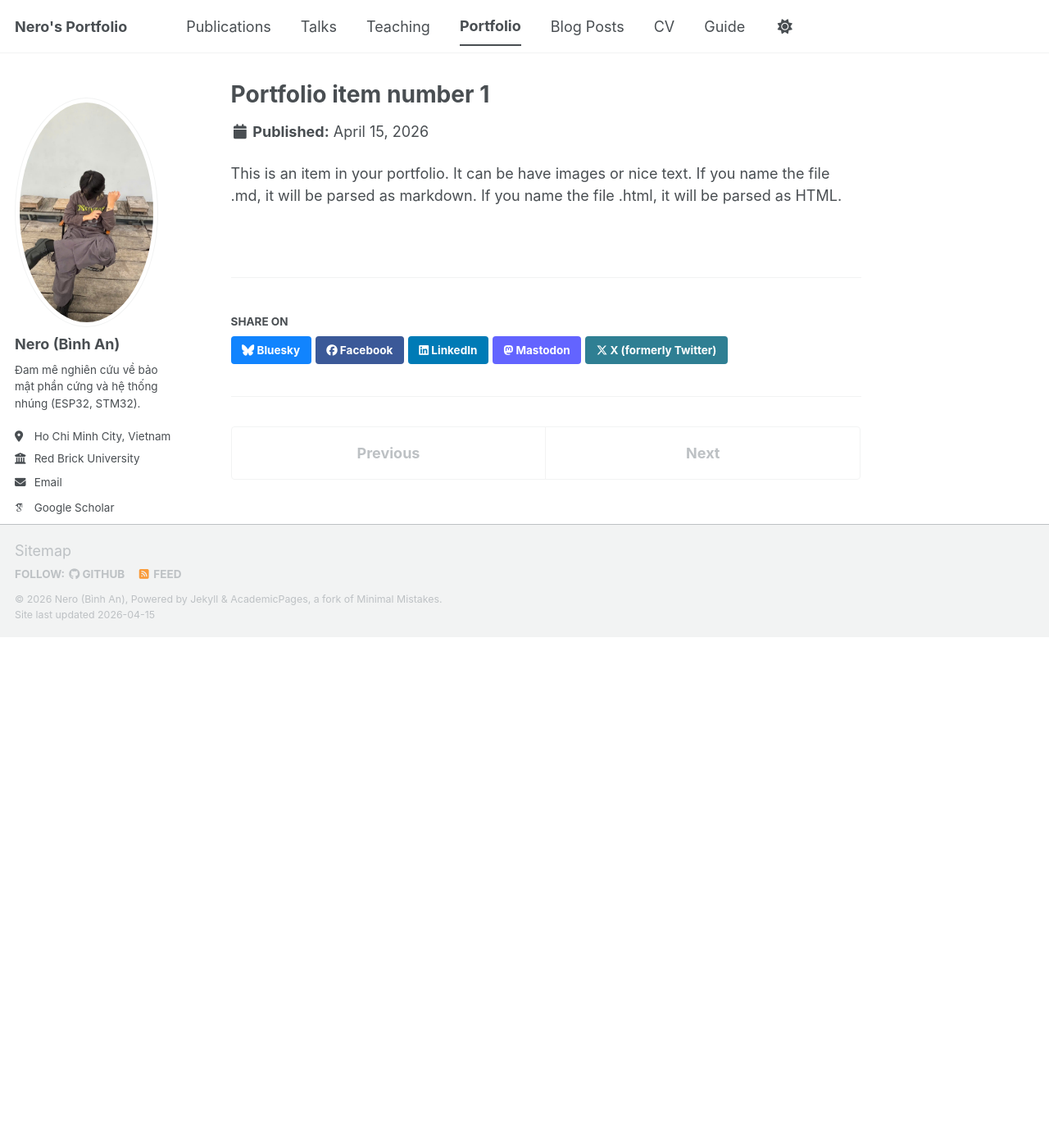
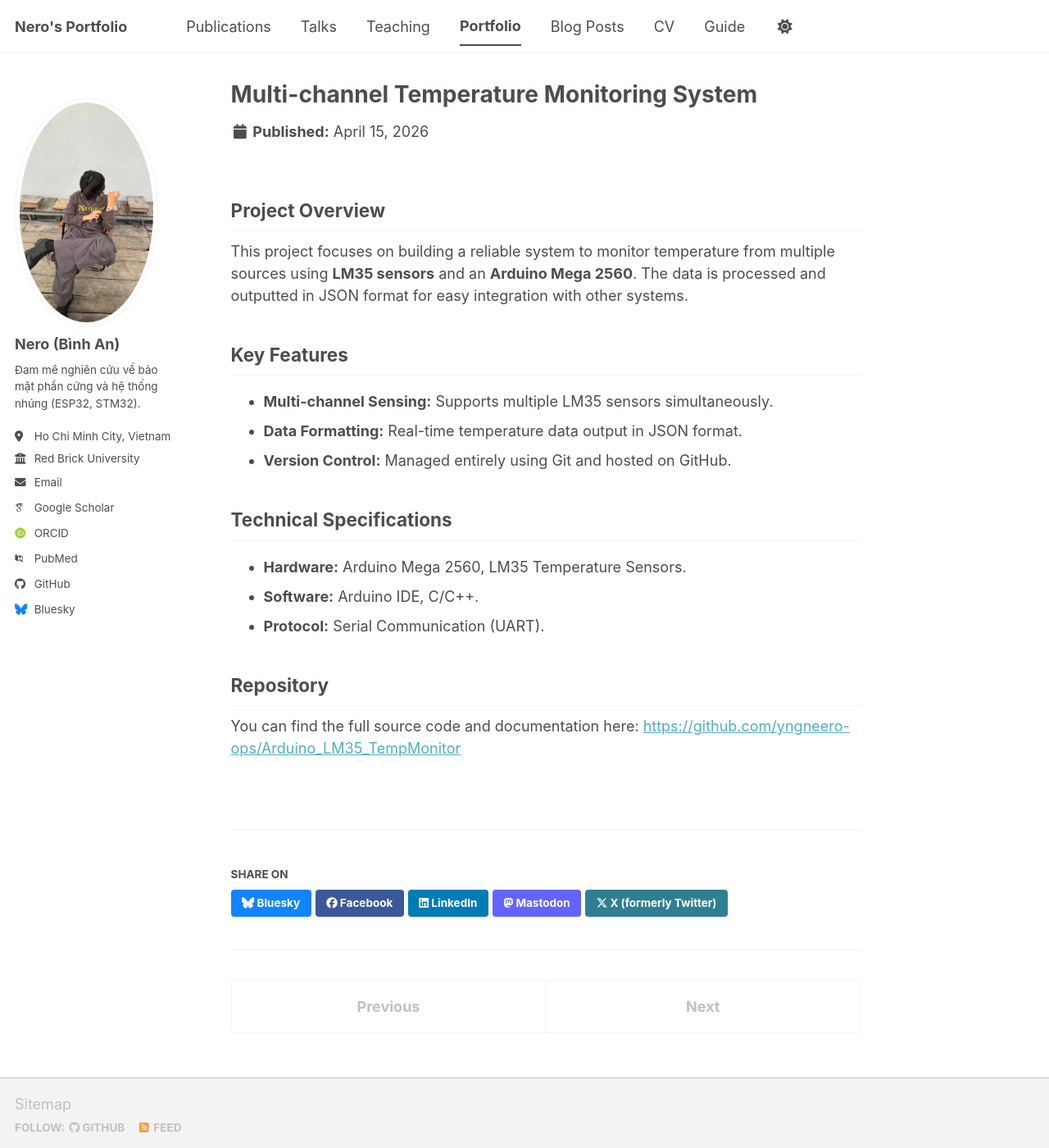
Before and after one commit to yngneero-ops/yngneero-ops.github.io, a Jekyll site: the page built from _portfolio/portfolio-1.md, in a window 1280 px wide and 1400 px high. Shown: the whole window at 82% size. Built offline with Jekyll 4.4.1, drawn with Linux system fonts in a browser that asks for light colours; some web fonts are replaced; a script bundle is joined from its source files by our own code; library files that are not in the unit come from our copies.

Commit message:
feat: add Arduino LM35 project to portfolio

```diff
--- a/_portfolio/portfolio-1.md
+++ b/_portfolio/portfolio-1.md
@@ -1,7 +1,22 @@
 ---
-title: "Portfolio item number 1"
-excerpt: "Short description of portfolio item number 1<br/><img src='/images/500x300.png'>"
+title: "Multi-channel Temperature Monitoring System"
+excerpt: "A project using Arduino Mega 2560 and LM35 sensors to monitor multi-channel temperature data, managed via Git/GitHub. <br/><img src='/images/arduino-project.jpg'>"
 collection: portfolio
 ---
 
-This is an item in your portfolio. It can be have images or nice text. If you name the file .md, it will be parsed as markdown. If you name the file .html, it will be parsed as HTML.
+## Project Overview
+This project focuses on building a reliable system to monitor temperature from multiple sources using **LM35 sensors** and an **Arduino Mega 2560**. The data is processed and outputted in JSON format for easy integration with other systems.
+
+## Key Features
+* **Multi-channel Sensing:** Supports multiple LM35 sensors simultaneously.
+* **Data Formatting:** Real-time temperature data output in JSON format.
+* **Version Control:** Managed entirely using Git and hosted on GitHub.
+
+## Technical Specifications
+* **Hardware:** Arduino Mega 2560, LM35 Temperature Sensors.
+* **Software:** Arduino IDE, C/C++.
+* **Protocol:** Serial Communication (UART).
+
+## Repository
+You can find the full source code and documentation here:
+[https://github.com/yngneero-ops/Arduino_LM35_TempMonitor](https://github.com/yngneero-ops/Arduino_LM35_TempMonitor)
```
